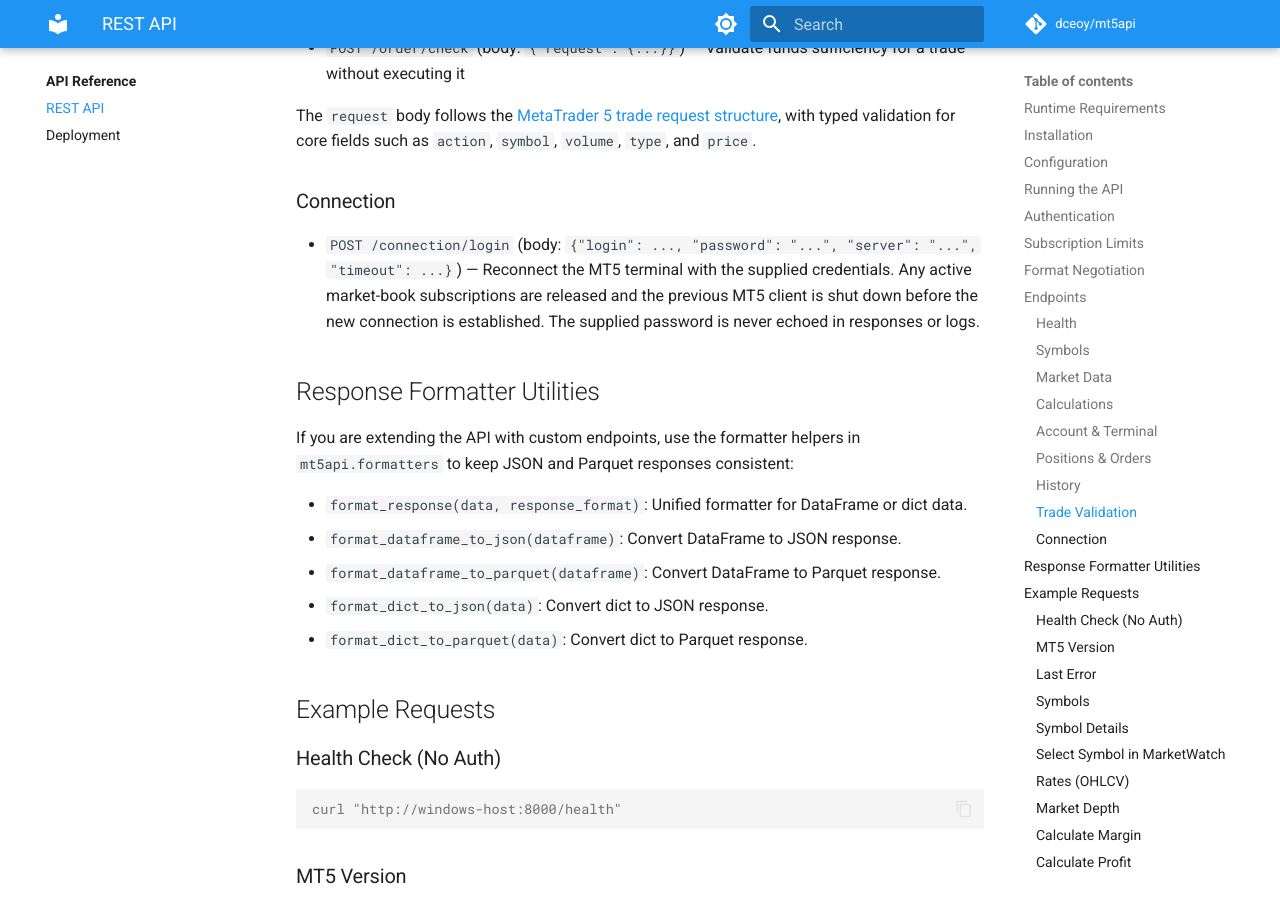
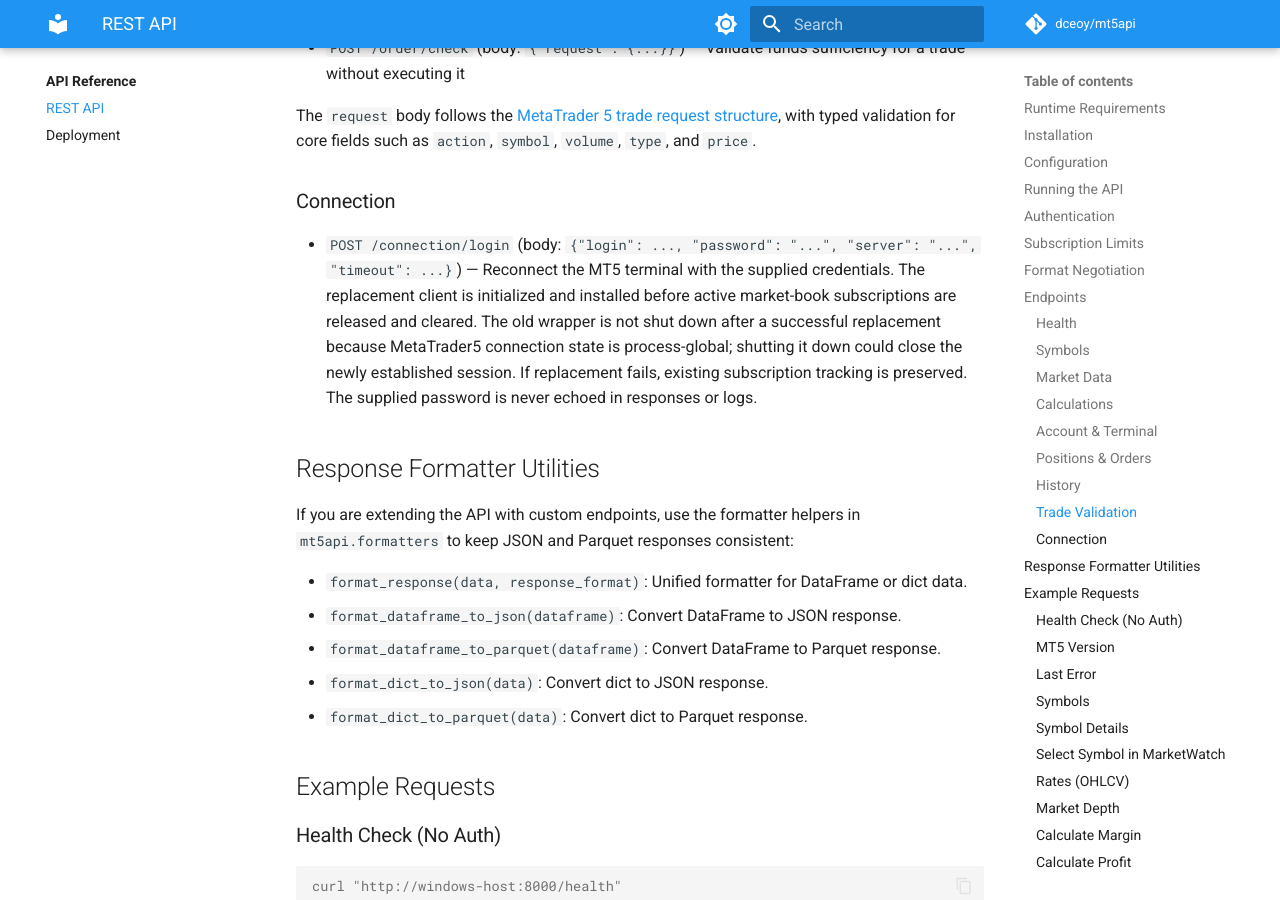
Before and after one commit to dceoy/mt5api, an MkDocs documentation site: the page built from docs/api/rest-api.md, in a window 1280 px wide and 900 px high, scrolled down 4025 px. Built offline with MkDocs 1.6.1 and Material for MkDocs 9.7.7, drawn with Linux system fonts in a browser that asks for light colours; comment, search, counter and statistics services are not loaded.

Commit message:
Correct MT5 reconnect lifecycle documentation

```diff
--- a/docs/api/rest-api.md
+++ b/docs/api/rest-api.md
@@ -165,10 +165,13 @@ with typed validation for core fields such as `action`, `symbol`, `volume`,
 ### Connection
 
 - `POST /connection/login` (body: `{"login": ..., "password": "...",
-"server": "...", "timeout": ...}`) — Reconnect the MT5 terminal with the
-  supplied credentials. Any active market-book subscriptions are released and
-  the previous MT5 client is shut down before the new connection is
-  established. The supplied password is never echoed in responses or logs.
+  "server": "...", "timeout": ...}`) — Reconnect the MT5 terminal with the
+  supplied credentials. The replacement client is initialized and installed
+  before active market-book subscriptions are released and cleared. The old
+  wrapper is not shut down after a successful replacement because MetaTrader5
+  connection state is process-global; shutting it down could close the newly
+  established session. If replacement fails, existing subscription tracking is
+  preserved. The supplied password is never echoed in responses or logs.
 
 ## Response Formatter Utilities
 
```
